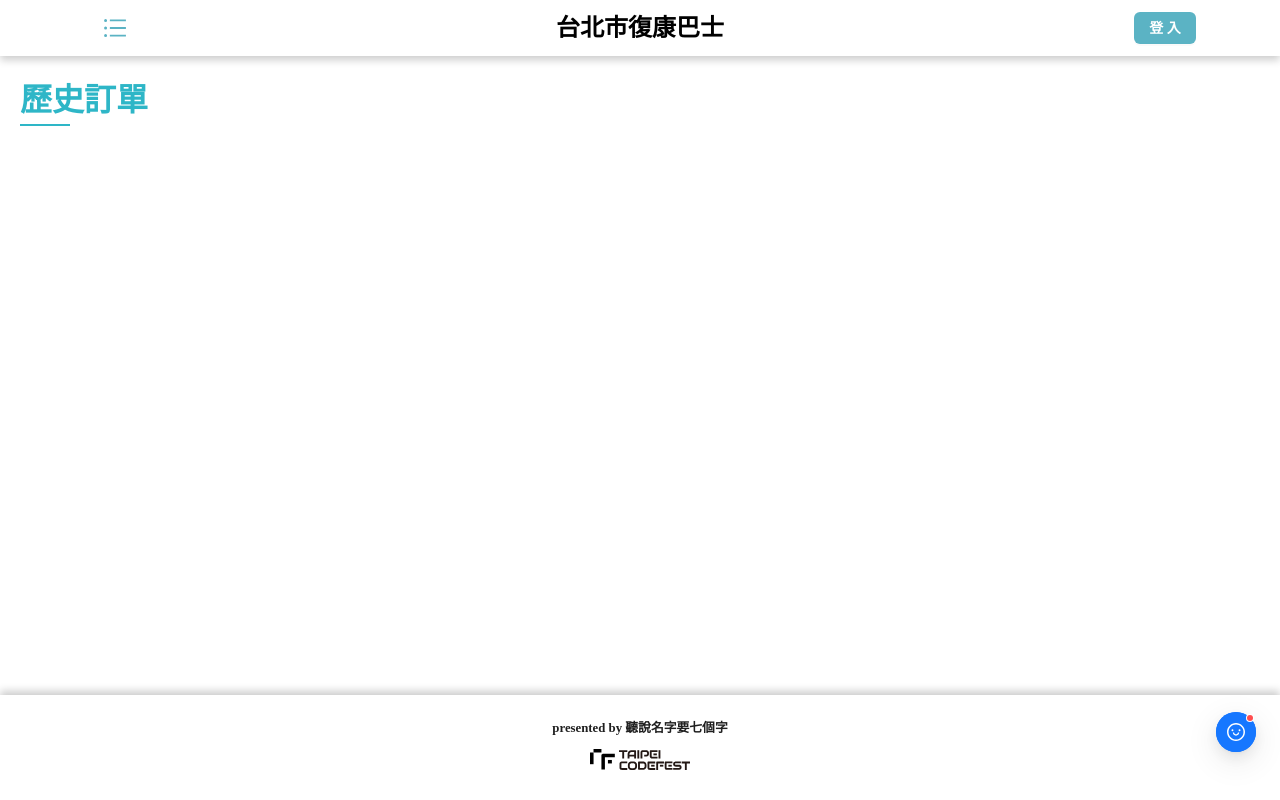
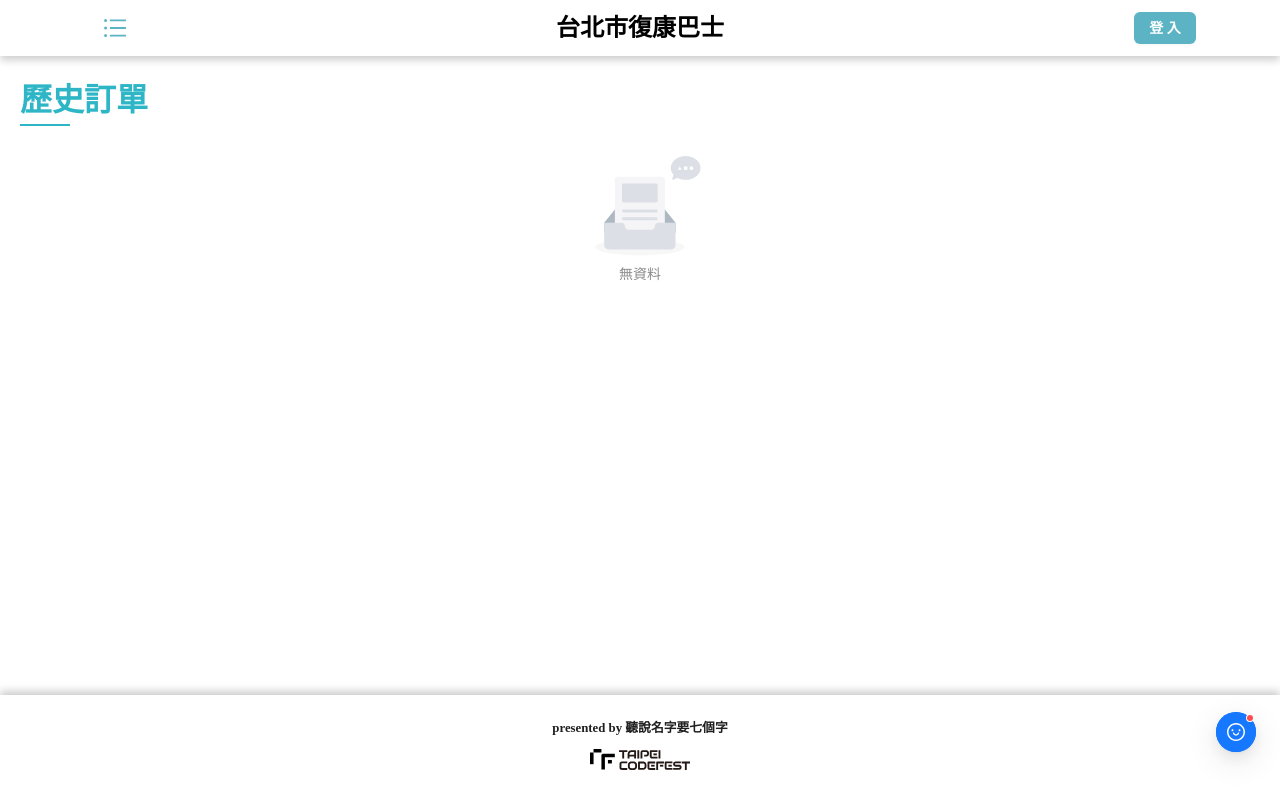
Before and after one commit to eastwdTW/taipeihackthon, a Next.js app: page /history in a window 1280 px wide. Built offline with nearby package versions, Linux system fonts and the light colour scheme.

Commit message:
[feat] Add Empty result

```diff
--- a/src/app/driver/history/page.tsx
+++ b/src/app/driver/history/page.tsx
@@ -1,5 +1,5 @@
 "use client";
-import { Layout, Button, Row, Col, Flex, Modal } from "antd";
+import { Layout, Button, Row, Col, Flex, Modal, Empty } from "antd";
 import { useEffect, useState } from "react";
 import dayjs from "dayjs";
 import Header from "../header";
@@ -140,8 +140,7 @@ export default function History() {
 
   useEffect(() => {
     if (historyTicket.length > 0) {
-      const items =
-        document.querySelectorAll<HTMLElement>(".fadeIn-animation");
+      const items = document.querySelectorAll<HTMLElement>(".fadeIn-animation");
       items.forEach((item, index) => {
         item.style.animationDelay = `${index * 0.1}s`;
       });
@@ -197,7 +196,10 @@ export default function History() {
               overflowX: "hidden",
             }}
           >
-            {historyTicket.map((ticket) => {
+            {historyTicket.length === 0 ? (
+              <Empty description={"無資料"} />
+            ) : (
+              historyTicket.map((ticket) => {
                 return (
                   <div
                     className="fadeIn-animation"
@@ -243,7 +245,8 @@ export default function History() {
                     <hr />
                   </div>
                 );
-            })}
+              })
+            )}
           </div>
         </div>
       </Layout>
--- a/src/app/driver/main-page/page.tsx
+++ b/src/app/driver/main-page/page.tsx
@@ -8,6 +8,7 @@ import {
   Modal,
   Popconfirm,
   message,
+  Empty,
 } from "antd";
 import { useEffect, useState } from "react";
 import dayjs from "dayjs";
@@ -217,7 +218,10 @@ export default function DriverMainPage() {
               overflowX: "hidden",
             }}
           >
-            {currentOrder.map((order) => {
+            {currentOrder.length === 0 ? (
+              <Empty description={"無資料"} />
+            ) : (
+              currentOrder.map((order) => {
                 return (
                   <div
                     className="fadeIn-animation"
@@ -263,7 +267,8 @@ export default function DriverMainPage() {
                     <hr />
                   </div>
                 );
-            })}
+              })
+            )}
           </div>
         </div>
       </Layout>
--- a/src/app/history/page.tsx
+++ b/src/app/history/page.tsx
@@ -1,5 +1,5 @@
 "use client";
-import { Layout, Button, Row, Col, Flex, Modal } from "antd";
+import { Layout, Button, Row, Col, Flex, Modal, Empty } from "antd";
 import { useEffect, useState } from "react";
 import dayjs from "dayjs";
 import Footer from "../footer";
@@ -204,7 +204,10 @@ export default function History() {
               overflowX: "hidden",
             }}
           >
-            {historyTicket.map((ticket) => {
+            {historyTicket.length === 0 ? (
+              <Empty description={"無資料"} />
+            ) : (
+              historyTicket.map((ticket) => {
                 return (
                   <div
                     className="fadeIn-animation"
@@ -250,7 +253,8 @@ export default function History() {
                     <hr />
                   </div>
                 );
-            })}
+              })
+            )}
           </div>
         </div>
       </Layout>
```
Lines whose indentation alone changed are shown as unchanged.
